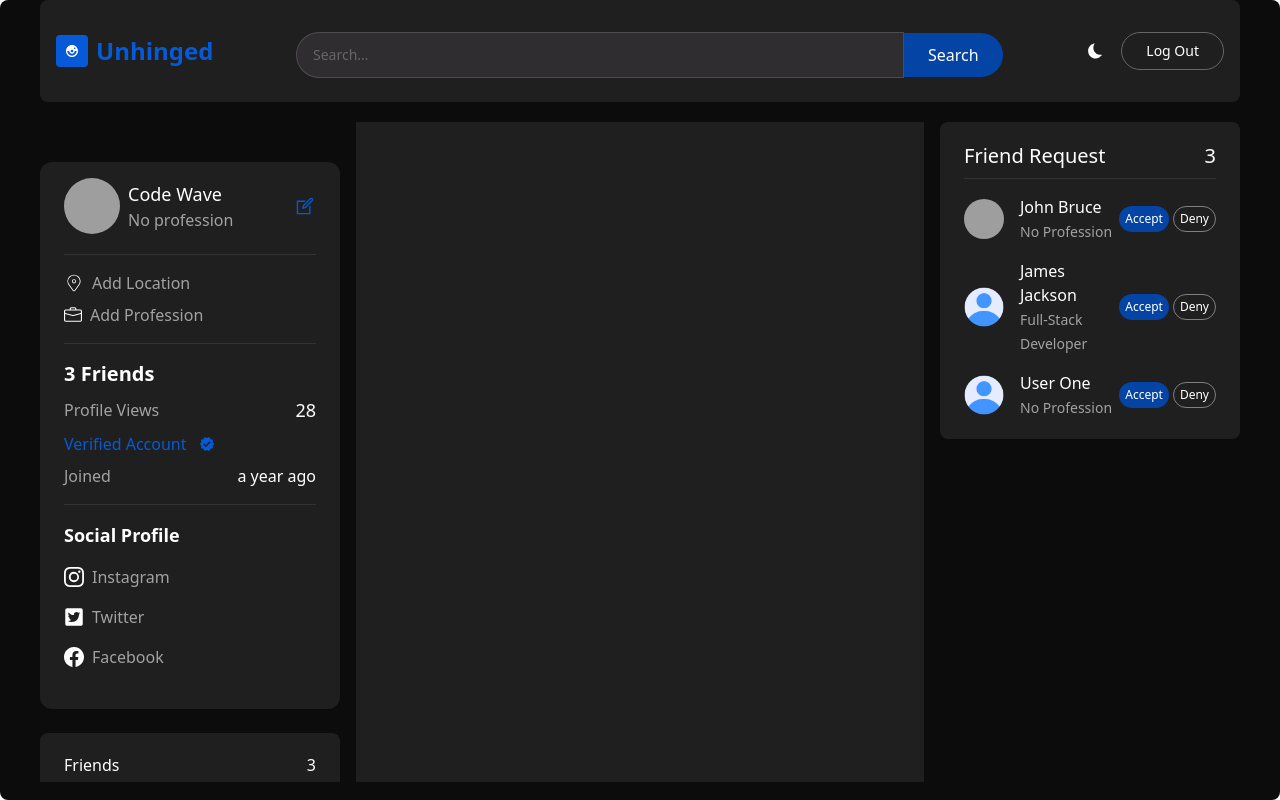
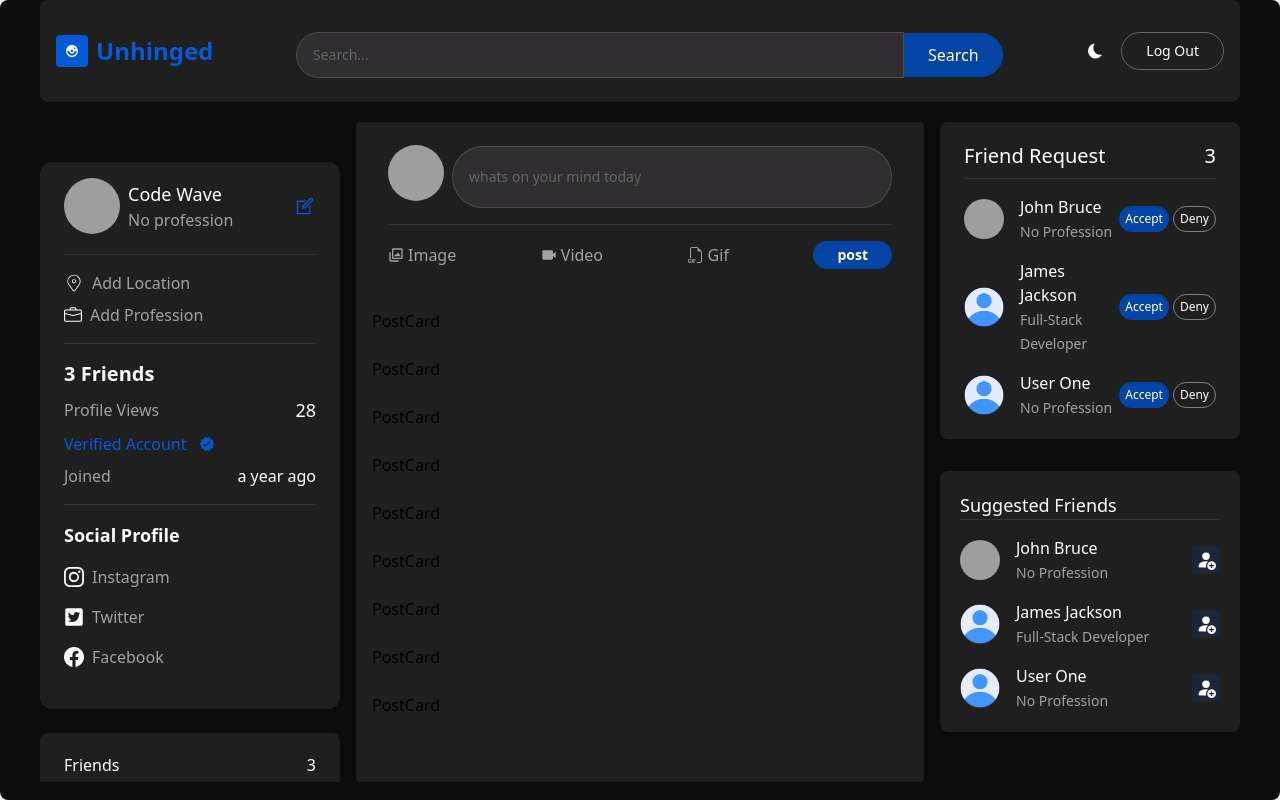
Before and after one commit to varshaislur/Unhinged, a React (Create React App) app in the folder unhinged_frontend/: page / in a window 1280 px wide. Built offline with nearby package versions, Linux system fonts and the light colour scheme; grey boxes are pictures that could not be loaded.

Commit message:
home page sections completed

```diff
--- /dev/null
+++ b/unhinged_frontend/src/components/PostCard.jsx
@@ -0,0 +1,9 @@
+import React from 'react'
+
+const PostCard = () => {
+  return (
+    <div>PostCard</div>
+  )
+}
+
+export default PostCard
--- a/unhinged_frontend/src/pages/Home.jsx
+++ b/unhinged_frontend/src/pages/Home.jsx
@@ -1,19 +1,36 @@
 import React, { useState } from 'react'
 import { useSelector } from 'react-redux'
-import { friends , requests ,suggest } from '../assets/data'
+import { friends , requests ,suggest,posts } from '../assets/data'
 import TopBar from '../components/TopBar'
 import ProfileCard from '../components/ProfileCard'
 import FriendsCard from '../components/FriendsCard'
 import userProfile from '../assets/userprofile.png'
 import {Link} from 'react-router-dom'
 import CustomButton from '../components/CustomButton'
+import { BsFiletypeGif, BsPersonFillAdd } from 'react-icons/bs'
+import TextInput from '../components/TextInput'
+import { useForm } from 'react-hook-form'
+import { BiImages, BiSolidVideo } from 'react-icons/bi'
+import Loading from '../components/Loading'
+import PostCard from '../components/PostCard'
 
 const Home = () => {
   const [friendRequest,setFriendRequest]= useState(requests)
   const [suggestedFriends,setSuggestedFriends]=useState(suggest)
+  const [posting,setPosting]=useState(false)
+  const [errMsg,setErrMsg]=useState("")
+  const [loading,setLoading]=useState(false)
+
   const {user} =useSelector((state)=>state.user)
   console.log(user)
   console.log(friendRequest)
+  const{register, handleSubmit,formState:{errors}}=useForm();
+  const [file,setFile]=useState(null)
+
+
+  const handlePostSubmit= async(data) => {
+
+  }
 
 
   return (
@@ -30,8 +47,99 @@
       </div>
       {/* center */}
 
-      <div className=' flex-1 h-full bg-primary px-4 flex flex-col gap-6 overflow-y-auto'>
+      <div className=' flex-1 h-full bg-primary px-4 flex flex-col gap-6 overflow-y-auto rounded'>
+        <form onSubmit={handleSubmit(handlePostSubmit)} className='bg-primary px-4 rounded-lg'>
+          <div className='w-full flex items-center gap-2 py-4 border-b border-[#66666645]'>
+            <img src={user?.profileUrl ?? userProfile} alt="alternate"
+            className='w-14 h-14 rounded-full object-cover ' />
+            <TextInput styles='w-full rounded-full py-5'
+            placeholder="whats on your mind today"
+            name='description'
+            register={register("description",{
+              required:"Write something about post"
+            })}
+            error={errors.description? errors.description.message : ""}
+            />
 
+          </div>
+          {errMsg?.message && (
+                        <span role='alert' className={`text-sm ${errMsg?.status == "failed" ? "text-[#f64949fe]" :"text-[#2ba150fe]"}`}>
+                          {errMsg?.message}
+
+                        </span>
+                      )}
+                      <div className='flex items-center justify-between py-4'>
+                        <label
+                        htmlFor='imgUpload'
+                        className='flex items-center gap-1 text-base text-ascent-2 hover:text-ascent-1 cursor-pointer'>
+                            <input type="file"
+                            onChange={(e)=> {setFile(e.target.files[0]); console.log(file)}}
+                            className='hidden'
+                            id='imgUpload'
+                            data-max-size='5120'
+                            accept='.jpg, .png, .jpeg'/>
+                            <BiImages/>
+                            <span>Image</span>
+
+                        </label>
+                        <label
+                  className='flex items-center gap-1 text-base text-ascent-2 hover:text-ascent-1 cursor-pointer'
+                  htmlFor='videoUpload'
+                >
+                  <input
+                    type='file'
+                    data-max-size='5120'
+                    onChange={(e) => setFile(e.target.files[0])}
+                    className='hidden'
+                    id='videoUpload'
+                    accept='.mp4, .wav'
+                  />
+                  <BiSolidVideo />
+                  <span>Video</span>
+                </label>
+
+                <label
+                  className='flex items-center gap-1 text-base text-ascent-2 hover:text-ascent-1 cursor-pointer'
+                  htmlFor='vgifUpload'
+                >
+                  <input
+                    type='file'
+                    data-max-size='5120'
+                    onChange={(e) => setFile(e.target.files[0])}
+                    className='hidden'
+                    id='vgifUpload'
+                    accept='.gif'
+                  />
+                  <BsFiletypeGif />
+                  <span>Gif</span>
+                </label>
+                <div>
+                  {posting? <Loading/> :
+                  <CustomButton
+                  type="submit"
+                  title="post"
+                  containerStyles='bg-[#0444a4] text-white py-1 px-6 rounded-full font-semibold text-sm'/>
+
+                  }
+
+                </div>
+
+                      </div>
+        </form>
+
+        {loading ? (<Loading/>):posts?.length> 0 ?(posts.map((post)=>(
+          <PostCard key={post?._id} post={post}
+          user={user}
+          delete={()=>{}}
+          likePost={()=>{}}/>
+        ))) : (
+          <div className='flex w-full h-full items-center justify-center'>
+            <p className='text-lg text-ascent-2'>
+              No Post Available
+            </p>
+
+          </div>
+        )}
 
       </div>
       {/* right */}
@@ -78,6 +186,7 @@
 
                       </div>
 
+
                       </div>
                   ))
                 }
@@ -87,7 +196,50 @@
 
       </div>
       {/* suggested friend */}
-      <div className='w-full bg-primary shadow-sm '>
+      <div className='w-full bg-primary shadow-sm rounded-lg px-5 py-5 '>
+        <div className='flex items-center justify-between text-lg text-ascent-1 border-b border-[#66666645]'>
+       <span>
+        Suggested Friends
+       </span>
+
+        </div>
+        <div className='w-full flex flex-col gap-4 pt-4'>
+          {
+            suggestedFriends.map((friend)=>(
+              <div className='flex items-center justify-between'
+              key={friend?._id}>
+                <Link to={"/profile/"+friend?._id}
+                 key={friend._id}
+                 className='w-full flex gap-4 items-center cursor-pointer'>
+                  <img src={friend?.profileUrl ?? userProfile} alt={friend?.firstName}
+                  className='w-10 h-10 object-cover rounded-full' />
+                  <div className='flex-1'>
+                    <p className='text-base font-medium text-ascent-1'>
+                      {friend?.firstName} {friend?.lastName}
+
+                    </p>
+                    <span className='text-sm text-ascent-2'>
+                      {friend?.profession ?? "No Profession"}
+
+                    </span>
+
+                  </div>
+
+                </Link>
+                <div className="flex gap-1">
+                  <button className='bg-[#0444a430] text-sm text-white p-1 rounded' onClick={()=>handleFriendRequest(friend?._id)}>
+                    <BsPersonFillAdd size={20 } className="text-[#0f552b6]"></BsPersonFillAdd>
+
+
+                  </button>
+
+                </div>
+
+              </div>
+            ))
+          }
+
+        </div>
 
       </div>
       </div>
```
